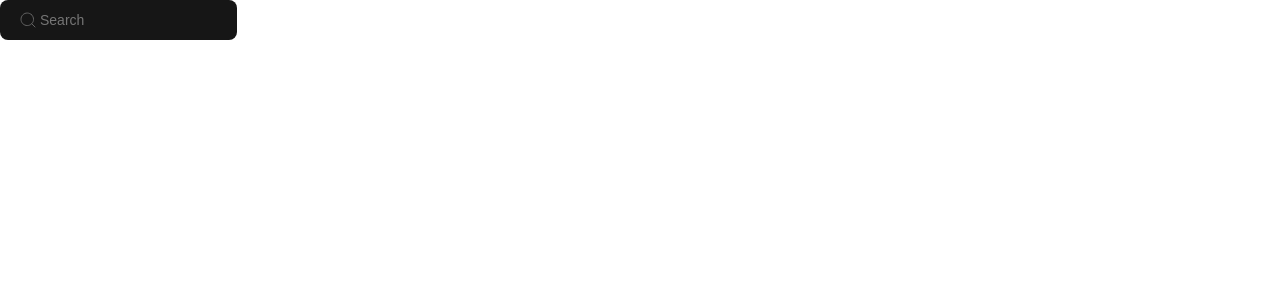
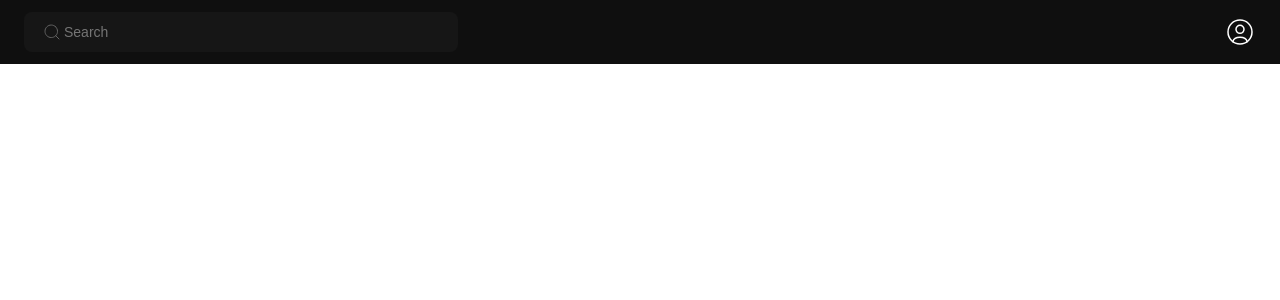
Before and after one commit to kuchadze/flareit-admin, a Next.js app: page / in a window 1280 px wide. Shown: the top 300 px of the page. Built offline with nearby package versions, Linux system fonts and the light colour scheme.

Commit message:
create header

```diff
--- a/app/(authorised)/page.module.scss
+++ b/app/(authorised)/page.module.scss
@@ -0,0 +1,4 @@
+.main {
+    width: 100%;
+    height: 100%;
+}
--- a/app/(authorised)/page.tsx
+++ b/app/(authorised)/page.tsx
@@ -1,8 +1,10 @@
-import Search from '../Components/Search/Search';
+import Header from '../Components/Header/Header';
 import styles from './page.module.scss';
 
 export default function Home() {
-    return <main className={styles.main}>
-        <Search/>
-    </main>;
+    return (
+        <main className={styles.main}>
+            <Header />
+        </main>
+    );
 }
--- /dev/null
+++ b/app/Components/Header/Header.module.scss
@@ -0,0 +1,68 @@
+@import "../../styles/colors.scss";
+
+.headerContainer {
+    display: flex;
+    justify-content: space-between;
+    background-color: $PrimaryBlackTone1;
+    padding: 12px 24px;
+    align-items: center;
+    width: 100%;
+}
+
+.headerContainerBox {
+    display: flex;
+    flex-direction: column;
+    width: 100%;
+    position: sticky;
+    top: 0;
+}
+
+.headerSearchContainer {
+    display: flex;
+    justify-content: space-between;
+    max-width: 732px;
+    width: 100%;
+    align-items: center;
+}
+
+.searchContainer {
+    position: relative;
+    max-width: 434px;
+    width: 100%;
+    height: 40px;
+}
+
+@media screen and (min-width:600px) and (max-width:1023px) {
+    .headerLogOut {
+        display: none;
+    }
+    .NavMobile {
+        display: none;
+    }
+    .logo {
+        display: block;
+    }
+}
+
+@media screen and (max-width:599px) {
+    .headerContainerBox {
+        display: none;
+    }
+}
+
+@media screen and (min-width:1024px) {
+    .headerNavigation {
+        display: none;
+    }
+
+    .logo {
+        display: none;
+    }
+
+    .NavDesktopCont {
+        display: none;
+    }
+    .NavDesktop {
+        display: none;
+    }
+}
--- /dev/null
+++ b/app/Components/Header/Header.tsx
@@ -0,0 +1,43 @@
+'use client';
+
+import styles from './Header.module.scss';
+import { useState } from 'react';
+import Logo from '../Logo/Logo';
+import LogOutWeb from '../LogOutWeb/LogOutWeb';
+import Search from '../Search/Search';
+import LogOutModal from './LogOutModal/LogOutModal';
+
+const Header = () => {
+    const [logOut, setLogOut] = useState(false);
+
+    return (
+        <div className={styles.headerContainerBox}>
+            <div className={styles.headerContainer}>
+                <div className={styles.headerSearchContainer}>
+                    <div className={styles.logo}>
+                        <Logo />
+                    </div>
+                    <div className={styles.searchContainer}>
+                        <Search />
+                    </div>
+                </div>
+                <div
+                    className={styles.headerLogOut}
+                    onClick={() => {
+                        setLogOut(!logOut);
+                    }}
+                >
+                    <LogOutWeb
+                        width={32}
+                        height={32}
+                        title={''}
+                        src={'/Images/LogOut.svg'}
+                    />
+                </div>
+                <LogOutModal email={''} logOut={logOut} setLogOut={setLogOut} />
+            </div>
+        </div>
+    );
+};
+
+export default Header;
--- /dev/null
+++ b/app/Components/Header/LogOutModal/LogOutModal.module.scss
@@ -0,0 +1,49 @@
+@import '../../../styles/colors.scss';
+
+.logOutBackground {
+    top: 0;
+    bottom: 0;
+    left: 0;
+    right: 0;
+    background: rgba(41, 41, 41, 0.47);
+    position: fixed;
+    transition: transform 0.3 ease-in;
+    z-index: 999;
+    display: flex;
+    justify-content: flex-end;
+}
+
+.modalCont {
+    margin-top: 64px;
+    margin-right: 24px;
+}
+
+.logOutModal {
+    max-width: 295px;
+    width: 100%;
+    height: 95px;
+    padding: 16px;
+    background-color: #000000;
+    z-index: 1000;
+    display: flex;
+    flex-direction: column;
+    gap: 12px;
+    border-radius: 8px;
+}
+
+.color {
+    color: $PrimaryWhite;
+    font-size: 16px;
+    font-style: normal;
+    font-weight: 500;
+    line-height: normal;
+    cursor: pointer;
+}
+
+.logOut {
+    padding: 4px 0px 4px 0px;
+    border-top: 0.5px solid rgba(255, 255, 255, 0.19);
+    display: flex;
+    align-content: center;
+    gap: 4px;
+}
--- /dev/null
+++ b/app/Components/Header/LogOutModal/LogOutModal.tsx
@@ -0,0 +1,43 @@
+import styles from './LogOutModal.module.scss';
+
+interface Props {
+    email: string;
+    setLogOut: (e: boolean) => void;
+    logOut: boolean;
+}
+
+const LogOutModal = (props: Props) => {
+    return (
+        <>
+            {props.logOut ? (
+                <div
+                    className={styles.logOutBackground}
+                    onClick={() => {
+                        props.setLogOut(!props.logOut);
+                    }}
+                >
+                    <div className={styles.modalCont}>
+                        <div className={styles.logOutModal}>
+                            <div>
+                                <span className={styles.color}>
+                                    {props.email}
+                                </span>
+                            </div>
+                            <div className={styles.logOut}>
+                                <img
+                                    src="/Images/LogOut.svg"
+                                    alt="LogOutIcon"
+                                />
+                                <span className={styles.color}>Log Out</span>
+                            </div>
+                        </div>
+                    </div>
+                </div>
+            ) : (
+                ''
+            )}
+        </>
+    );
+};
+
+export default LogOutModal;
--- /dev/null
+++ b/app/Components/LogOutWeb/LogOutWeb.tsx
@@ -0,0 +1,32 @@
+import { useState } from 'react';
+import styles from './LogOutweb.module.scss';
+import Image from 'next/image';
+
+interface Props {
+    src: string;
+    width: number;
+    height: number;
+    title: string;
+}
+
+const LogOutWeb = (props: Props) => {
+    const [profileWeb, setProfileWeb] = useState(false);
+
+    const onClick = () => {
+        setProfileWeb(!profileWeb);
+    };
+    return (
+        <div className={styles.profile} onClick={onClick}>
+            <Image
+                className={styles.image}
+                src={props.src}
+                width={props.width}
+                height={props.height}
+                alt={'profile'}
+            />
+            {props.title && <span className={styles.title}>{props.title}</span>}
+        </div>
+    );
+};
+
+export default LogOutWeb;
--- /dev/null
+++ b/app/Components/LogOutWeb/LogOutweb.module.scss
@@ -0,0 +1,20 @@
+.title {
+    color: #fff;
+    font-size: 12px;
+    font-style: normal;
+    font-weight: 500;
+    line-height: normal;
+    cursor: pointer;
+}
+
+.profile {
+    display: flex;
+    flex-direction: column;
+    gap: 4px;
+    align-items: center;
+    justify-content: space-between;
+}
+
+.image {
+    cursor: pointer;
+}
```
Also changed, not shown: public/images/LogOut.svg (added).
